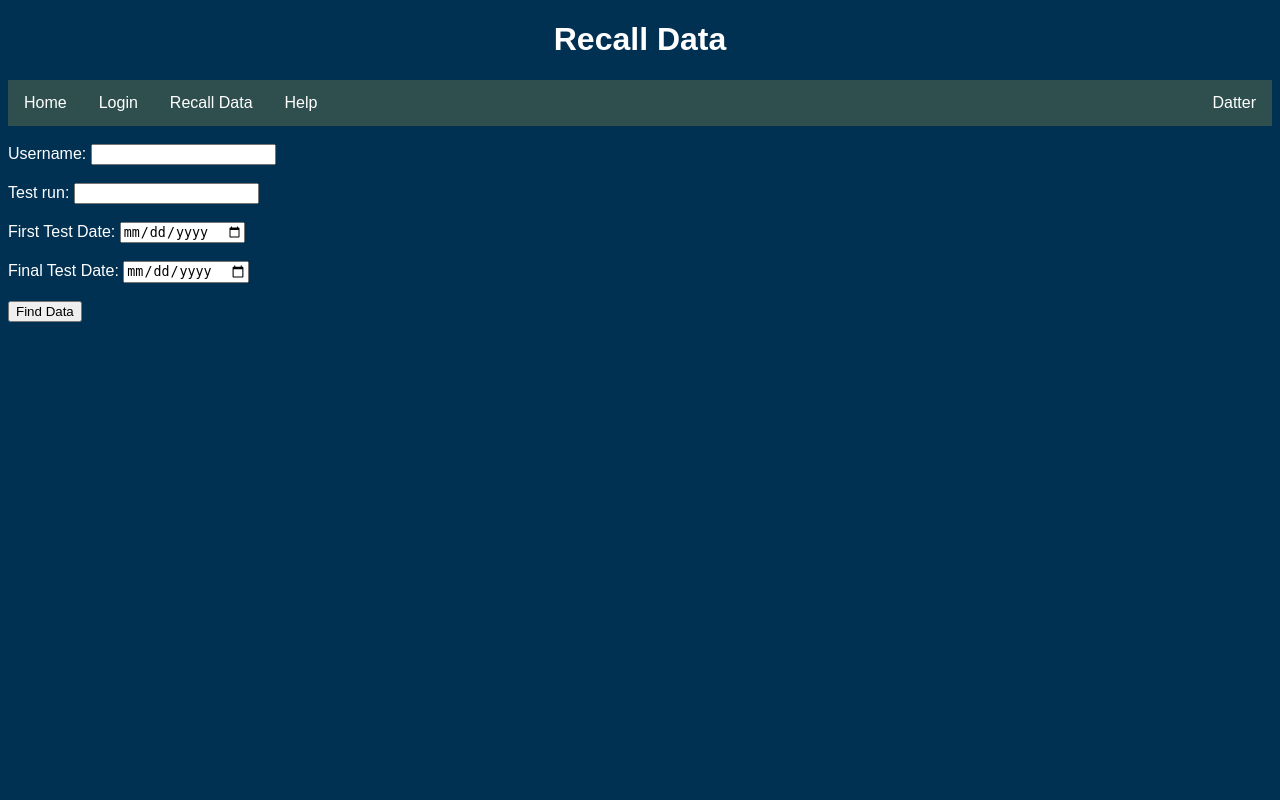
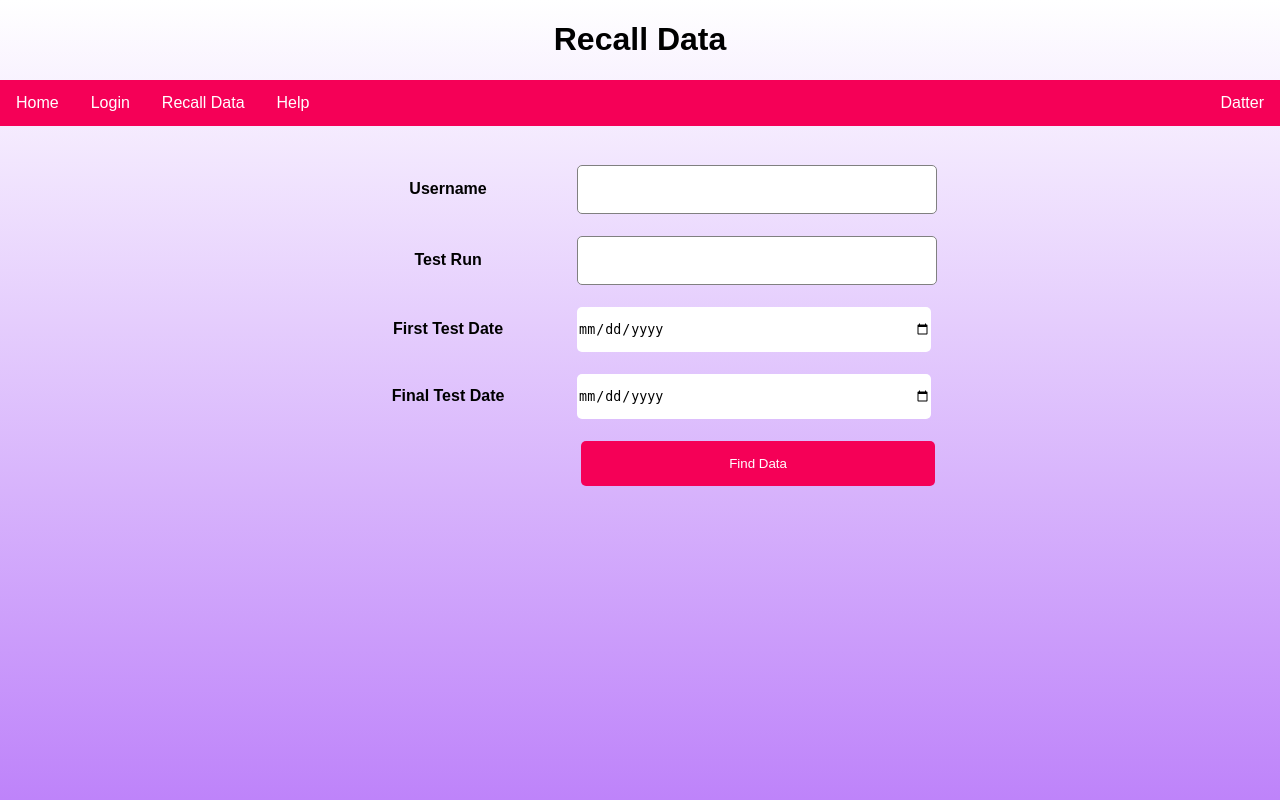
Before and after one commit to Capstone-Group-6/Datter, a Python web app: template views/recalldata.jinja2 in a window 1280 px wide. Run offline with Jinja, Linux system fonts and the light colour scheme; the template is opened without the code that fills it, so the values that code supplies are empty.

Commit message:
huge css update

```diff
--- a/static/style.css
+++ b/static/style.css
@@ -1,14 +1,61 @@
+/*Every Page*/
 html {
 	font-family: sans-serif;
 
 	/* This is so the drag-and-drop works on the entire page, not just the content's bounding box */
 	margin: 0;
 	padding: 0;
-	width: 100vw;
-	height: 100vh;
+	width: 100%;
+	height: 100%;
 	box-sizing: border-box;
+	color: black;
+}
+
+h1 {
+	text-align: center;
+}
+
+ul.navbarbackground {
+	list-style-type: none;
+	margin: 0;
+	padding: 0;
+	overflow: hidden;
+	background-color: #f50057;
+}
+
+h2 {
+	color: black;
+}
+
+.navbar a {
+	float: left;
+	display: block;
 	color: white;
+	text-align: center;
+	padding: 14px 16px;
+	text-decoration: none;
+	transition: 1s
 }
+
+.company a {
+	float: right;
+	display: block;
+	color: white;
+	text-align: center;
+	text-decoration: none;
+	padding: 14px 16px;
+	transition: 1s
+}
+
+.navbar a:hover {
+	background-color: lightgray;
+}
+
+.company a:hover{
+	background-color: lightgray;
+}
+
+/*Error and upload handling*/
 
 #uploading {
 	display: none;
@@ -43,57 +90,92 @@ html {
 	height: 15vh;
 
 	position: fixed;
-	top: 50%;
+	top: 5vh;
 	left: 50%;
-	transform: translate(-50%, -50%);
+	transform: translate(-50%, 0);
+}
+
+/*Background */
+
+body {
+	margin: 0;
+	background-repeat: no-repeat;
+	background-attachment: fixed;
+	background-image: linear-gradient(#ffffff, #be83fa);
 }
 
 .tools {
 	float: right;
 }
 
-table {
-	border-collapse: collapse;
+/*Login Screen */
+
+#username {
+	height: 45px;
+	background-color: white;
+	padding-left: 10px;
+	width: 95.5%;
+	border-radius: 5px;
+	border: 1px solid gray;
 }
 
-h1 {
-	text-align: center;
-}
-
-th,
-td {
-	border: 0.0625em solid #def;
-	padding: 0.25em;
-}
-
-#getData {
-	width: 250px;
-	height: 200px;
-	padding: 10px;
-	border: 10px solid #4f4d4d;
-}
-
-ul.navbarbackground {
-	list-style-type: none;
-	margin: 0;
-	padding: 0;
-	overflow: hidden;
-	background-color: darkslategray;
-}
-
-body {
-	background-color: #003152;
-}
-
-h2 {
-	color: white;
+#password{
+	height:45px;
+	background-color:white ;
+	padding-left:10px;
+	width:95.5%;
+	border-radius:5px;
+	border:1px solid gray;
 }
 
 .login {
 	text-align: center;
 }
 
+td a {
+	color: black;
+	text-decoration: none;
+	text-decoration: underline;
+	transition: 1s;
+}
+
+td a:hover{
+	color: #f50057;
+	text-decoration: underline;
+}
+
+/*Register Page*/
+
+#confirm-password{
+	height:45px;
+	background-color:white;
+	padding-left:10px;
+	width:95.5%;
+	border-radius:5px;
+	border:1px solid gray;
+}
+
+#checkbox{
+	float: right;
+}
+
 .register {
+	text-align: center;
+}
+
+/*Form Tables*/
+
+table {
+	border-spacing: 20px;
+	width:50%;
+}
+
+th,
+td {
+	border: 0.0625em transparent;
+}
+
+p{
 	text-align: center;
 }
 
@@ -147,7 +224,100 @@ li .navbar a:hover {
 	font-size: x-large;
 }
 
+/*Help Page*/
+
 .filename a {
-	color: #def;
+	color: black;
 	text-decoration: none;
 }
+
+/*Recall Data Page */
+
+input[type="date"]{
+	background-color: White;
+	color: Black;
+	width: 97.5%;
+	height: 45px;
+	border-radius: 5px;
+	border-style: none;
+	transition: 1s;
+}
+
+.dataset{
+	margin-left: auto;
+	margin-right: auto;
+	width: 30%;
+	border-collapse: collapse;
+	border-color: white;
+}
+
+.data{
+	text-align: center;
+	border: 0.0625em solid;
+}
+
+#test{
+	height:45px;
+	background-color:white ;
+	padding-left:10px;
+	width:95.5%;
+	border-radius:5px;
+	border:1px solid gray;
+}
+
+/*Button styles*/
+
+.loginbutton {
+	background-color: #f50057;
+	color: white;
+	width: 100%;
+	height: 45px;
+	width: 98%;
+	border-radius: 5px;
+	border-style: none;
+	transition: 1s;
+}
+
+.loginbutton:hover{
+	background-color: white;
+	color: black;
+}
+
+.finddatabutton{
+	background-color: #f50057;
+	color: white;
+	width: 98%;
+	height: 45px;
+	border-radius: 5px;
+	border-style: none;
+	transition: 1s;
+}
+
+.finddatabutton:hover{
+	background-color: white;
+	color: black;
+}
+
+.fileuploadbutton {
+	background-color: #f50057;
+	color: white;
+	width: 6%;
+	height: 45px;
+	border-radius: 5px;
+	border-style: none;
+	transition: 1s;
+}
+
+.fileuploadbutton:hover{
+	background-color: white;
+	color: black;
+}
+
+/*
+#getData {
+	width: 250px;
+	height: 200px;
+	padding: 10px;
+	border: 10px solid #4f4d4d;
+}
+*/
--- a/views/index.jinja2
+++ b/views/index.jinja2
@@ -35,6 +35,6 @@
 	<br/>
 	<form id="fileuploadbutton" method="post" enctype="multipart/form-data">
 		<input type="file" id="filename" name="filename"/>
-		<input type="submit" value="Upload File"/>
+		<input class="fileuploadbutton" type="submit" value="Upload File"/>
 	</form>
 {% endblock %}
--- a/views/login.jinja2
+++ b/views/login.jinja2
@@ -1,6 +1,7 @@
 {% extends "base.jinja2" %}
 {% block title %}{{ super() }} - Log In{% endblock %}
 {% block content %}
+<div class="bg-gradient">
 <div class="login">
 	<h1>Log In - Datter</h1>
 	<form method="post" action="/login">
@@ -15,9 +16,10 @@
 			</tr>
 			<tr>
 				<td><a href="/create-account">Register</a></td>
-				<th><input type="submit" value="Log In" /></th>
+				<th><input class="loginbutton" type="submit" value="Log In" /></th>
 			</tr>
 		</table>
 	</form>
 </div>
+</div>
 {% endblock %}
--- a/views/recalldata.jinja2
+++ b/views/recalldata.jinja2
@@ -23,27 +23,32 @@
     </li>{% endif %}
 </ul>
 <br>
-<label for="username">Username: </label>
-    <input type="test" id="username" name="username"/>
-    <br/>
-    <br/>
-    <label for="testrun">Test run: </label>
-    <input list="testtype" id="testrun" name="testrun"/>
-    <datalist id="testtype">
-        <option value="fat"/>
-        <option value="ash"/>
-        <option value="moisture"/>
-        <option value="protein"/>
+<table class="center">
+    <tr>
+        <th><label for="username">Username</label></th>
+        <td><input type="text" name="username" id="username" /></td>
+    </tr>
+    <tr>
+        <th><label for="test">Test Run</label></th>
+        <td><input list="test" name="test" id="test" /></td>
+        <datalist id="test">
+            <option value="fat" >
+            <option value="ash" >
+            <option value="moisture" >
+            <option value="protein" >
         </datalist>
-    <br/>
-    <br/>
-    <label for="FirstTest">First Test Date: </label>
-    <input type="date" id="FirstTest" name="FirstTest"/>
-    <br/>
-    <br/>
-    <label for="FinalTest">Final Test Date: </label>
-    <input type="date" id="FinalTest" name="FinalTest"/>
-    <br/>
-    <br/>
-    <input type="submit" value="Find Data"/>
+    </tr>
+    <tr>
+        <th><label for="firstdate">First Test Date</label></th>
+        <td><input type="date" id="FirstTest" name="FirstTest" /></td>
+    </tr>
+    <tr>
+        <th><label for="finaldate">Final Test Date</label></th>
+        <td><input type="date" id="FinalTest" name="FinalTest" /></td>
+    </tr>
+    <tr>
+        <td></td>
+        <th><input class="finddatabutton" type="submit" value="Find Data" /></th>
+    </tr>
+</table>
 {% endblock %}
--- a/views/register.jinja2
+++ b/views/register.jinja2
@@ -1,6 +1,7 @@
 {% extends "base.jinja2" %}
 {% block title %}{{ super() }} - Register Account{% endblock %}
 {% block content %}
+<div class="bg-gradient">
 <div class="register">
 	<h1>Register Account - Datter</h1>
 	<form method="post" action="/create-account">
@@ -19,14 +20,15 @@
 			</tr>
 			<tr>
 				<td colspan="2">
-					<label><input type="checkbox" required />&nbsp;I am a human</label>
+					<label><input for="checkbox" type="checkbox" required />&nbsp;I am a human</label>
 				</td>
 			</tr>
 			<tr>
 				<td><a href="/login">Log In</a></td>
-				<th><input type="submit" value="Register" /></th>
+				<th><input class = "loginbutton" type="submit" value="Register" /></th>
 			</tr>
 		</table>
 	</form>
 </div>
+</div>
 {% endblock %}
```
Also changed, not shown: other parts of static/style.css (+19 -24 lines), views/dataset.jinja2 (+6 -4 lines). Lines whose indentation alone changed are shown as unchanged.
